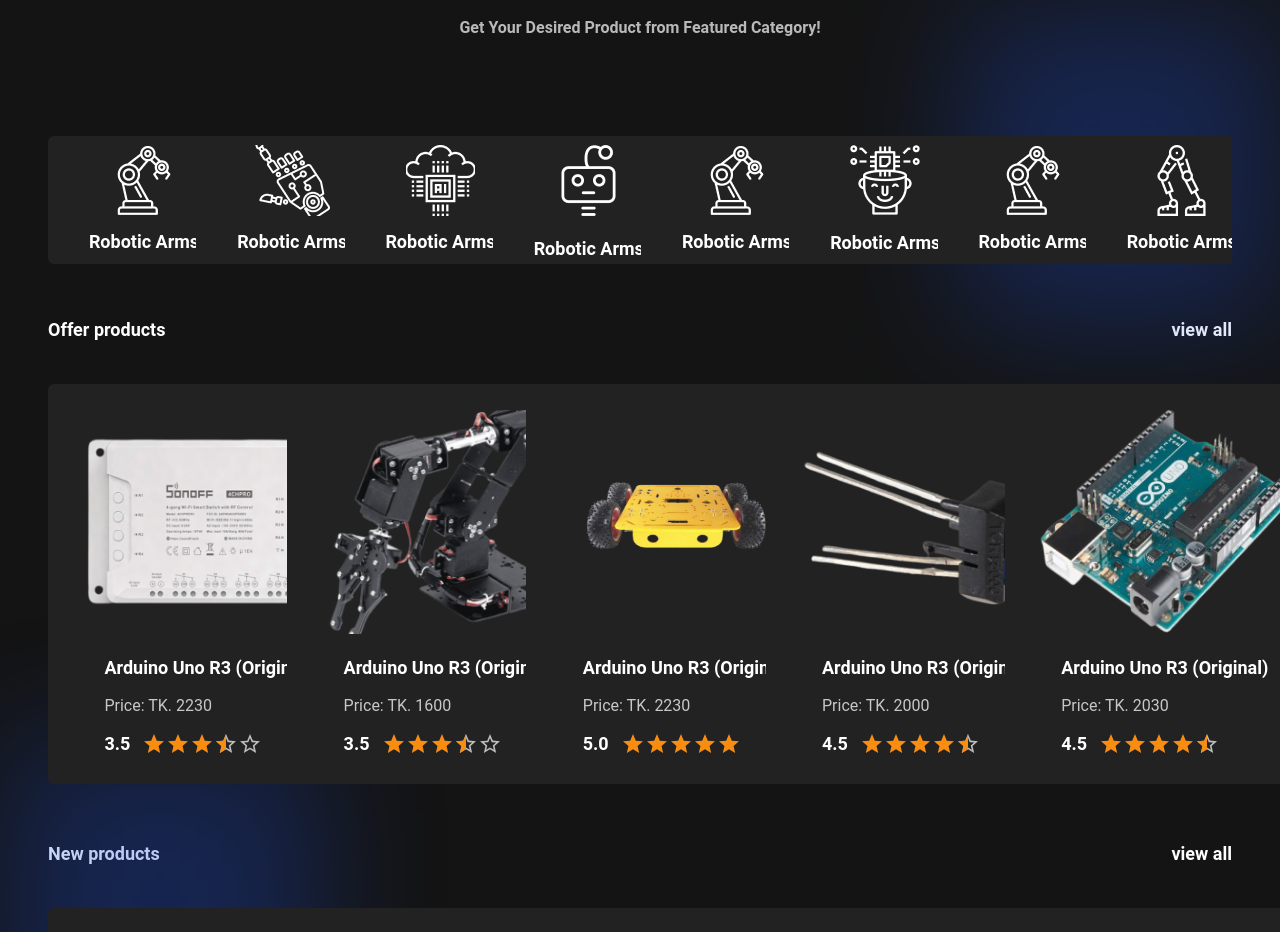
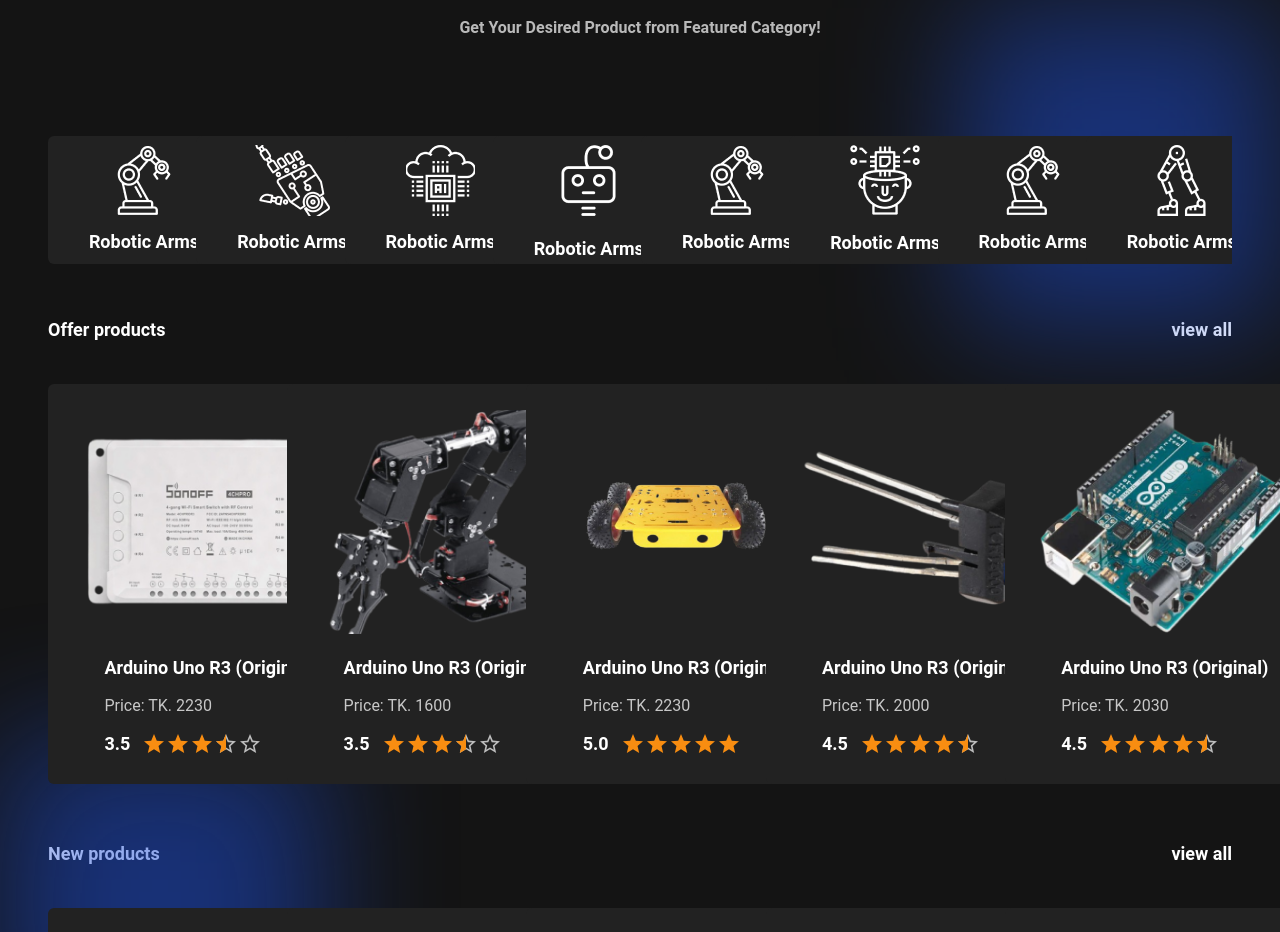
Before and after one commit to mdsujan-mridha/roboTech, a React (Create React App) app: page / in a window 1280 px wide. Shown: the part 840-1772 px from the top of the page. Built offline with nearby package versions, Linux system fonts and the light colour scheme.

Commit message:
work on product page

```diff
--- a/src/App.js
+++ b/src/App.js
@@ -3,7 +3,7 @@
 import Home from "./components/Home/Home";
 import 'swiper/css';
 import Footer from "./components/Layout/Footer";
-
+import Products from "./components/Products/Products";
 function App() {
   return (
     <>
@@ -11,6 +11,7 @@
         <Header />
         <Routes>
           <Route path="/" element={<Home />}> </Route>
+          <Route path="/products" element={<Products />}> </Route>
         </Routes>
         <Footer />
       </Router>
--- a/src/components/Home/Home.js
+++ b/src/components/Home/Home.js
@@ -17,18 +17,22 @@
                     <h1 className='text-white font-bold text-2xl'> Featured Category </h1>
                     <p className='text-white font-bold opacity-70'> Get Your Desired Product from Featured Category! </p>
                 </div>
-                <div className='w-80 h-80 bg-blue-700 absolute top-10 bottom-auto left-auto right-0 blur-3xl opacity-30 rounded-md'></div>
+                <div className='w-80 h-80 bg-blue-700 absolute top-10 bottom-auto left-auto right-0 blur-3xl opacity-50 rounded-md'></div>
                 <FeaturesCategory />
                 <OfferProducts category='Offer products' />
 
             </div>
             <div className='px-12 relative'>
                 {/* Blob shape positioned behind the OfferProducts */}
-                <div className='w-80 h-80 bg-blue-700 absolute top-[-100px] bottom-auto left-0 right-auto blur-3xl opacity-30 rounded-md z-10'></div>
+                <div className='w-80 h-80 bg-blue-700 absolute top-[-100px] bottom-auto left-0 right-auto blur-3xl opacity-50 rounded-md z-10'></div>
 
                 {/* OfferProducts components */}
                 <OfferProducts category='New products' />
                 <OfferProducts category='Featured Products' />
+
+            </div>
+            <div className='px-12 relative'>
+                <div className='w-80 h-80 bg-red-500 absolute top-[-150px] bottom-auto left-auto right-0 blur-3xl opacity-20 rounded-md z-10'></div>
                 <Supplier />
                 <RobotImg />
                 <PolicyProcess />
--- a/src/components/Home/Suplier.js
+++ b/src/components/Home/Suplier.js
@@ -70,7 +70,8 @@
             navigation={true}
             modules={[Navigation]}
 
-            className="mySwiper my-32"
+            className="mySwiper my-32 z-50"
+            style={{zIndex:99 }}
             breakpoints={{
                 360: {
                     slidesPerView: 3, // Show 2 slides on screens >=576px wide
--- /dev/null
+++ b/src/components/Products/Products.js
@@ -0,0 +1,13 @@
+import React from 'react';
+
+const Products = () => {
+    return (
+        <>
+         <div className=' min-h-screen' style={{backgroundColor:'var(--secondary)' }}>
+
+         </div>
+        </>
+    );
+};
+
+export default Products;
--- a/src/utils/FakeData.js
+++ b/src/utils/FakeData.js
@@ -55,6 +55,11 @@
         category: "Robotic Arms",
         image: categoryImg07
     },
+    {
+        _id: 9,
+        category: "Robotic Arms",
+        image: categoryImg02
+    },
 ]
 
 
```
